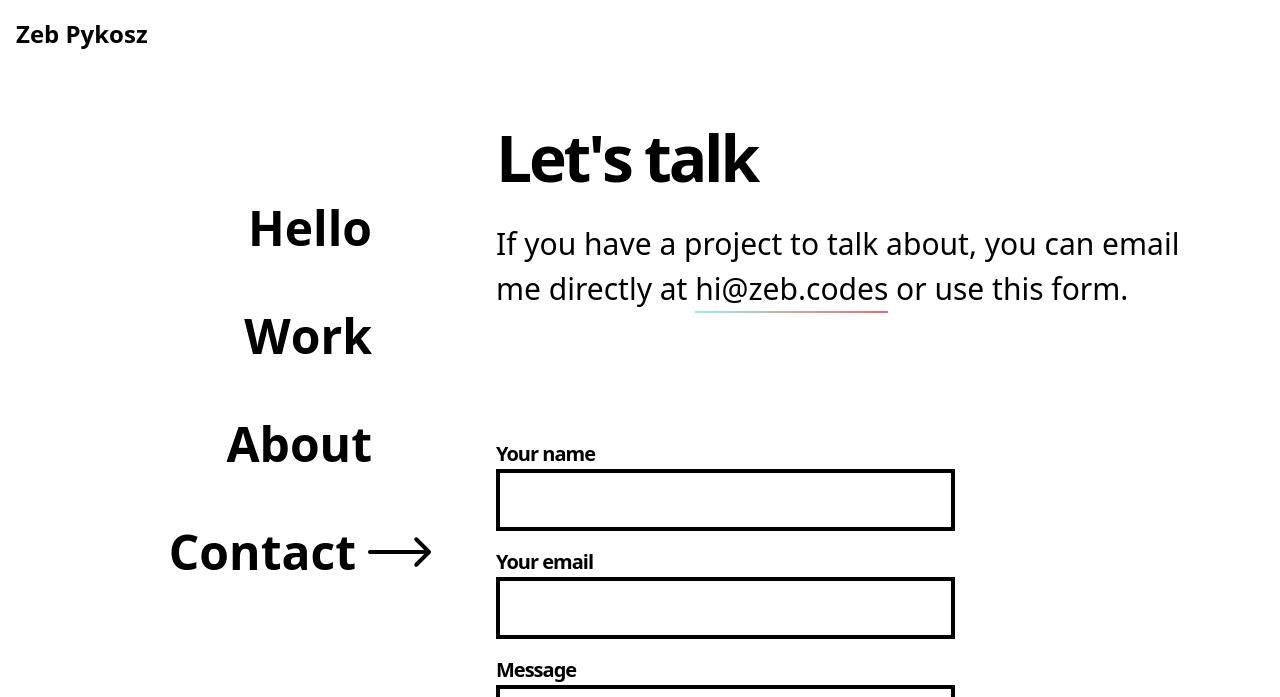
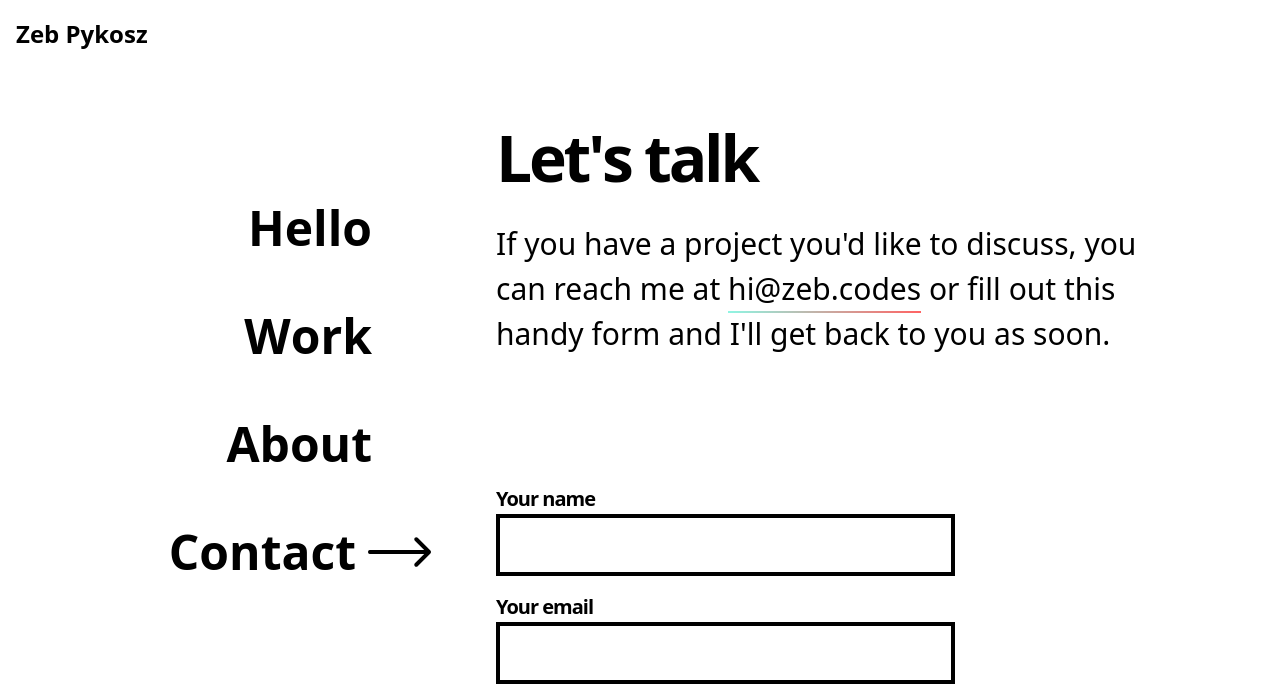
Before and after one commit to zebapy/zeb.codes, a Gatsby site: page /contact in a window 1280 px wide. Shown: the top 697 px of the page. Built offline with nearby package versions, Linux system fonts and the light colour scheme; Gatsby itself is replaced by a stand-in of ours.

Commit message:
reword contact intro

```diff
--- a/src/pages/contact.js
+++ b/src/pages/contact.js
@@ -9,11 +9,11 @@ export default () => (
       title="Let's talk"
       text={
         <span>
-          If you have a project to talk about, you can email me directly at{' '}
+          If you have a project you'd like to discuss, you can reach me at{' '}
           <a href="mailto:hi@zeb.codes" className="link">
             hi@zeb.codes
           </a>{' '}
-          or use this form.
+          or fill out this handy form and I'll get back to you as soon.
         </span>
       }
     />
```
